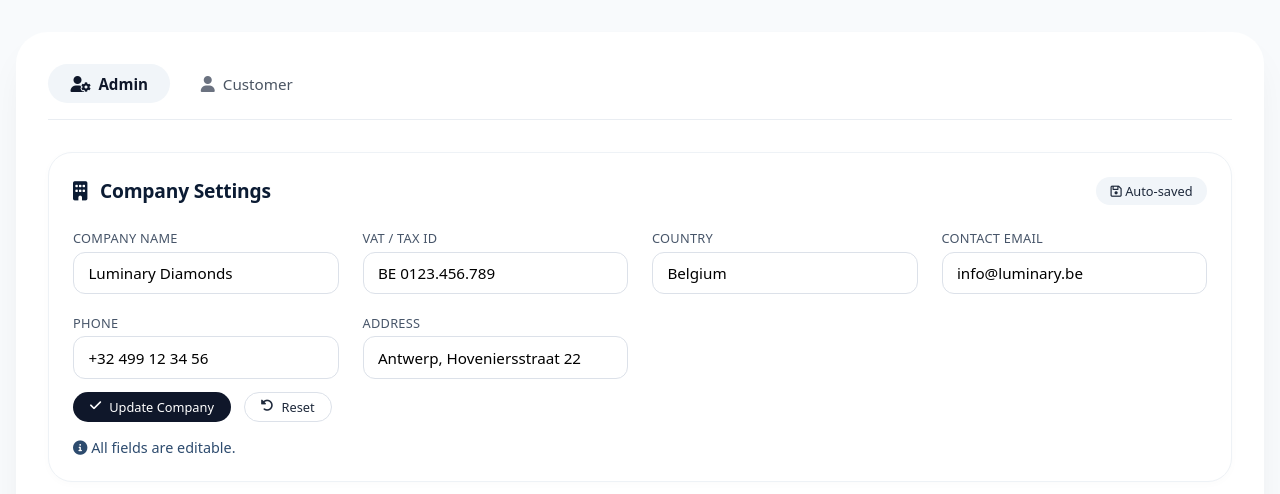
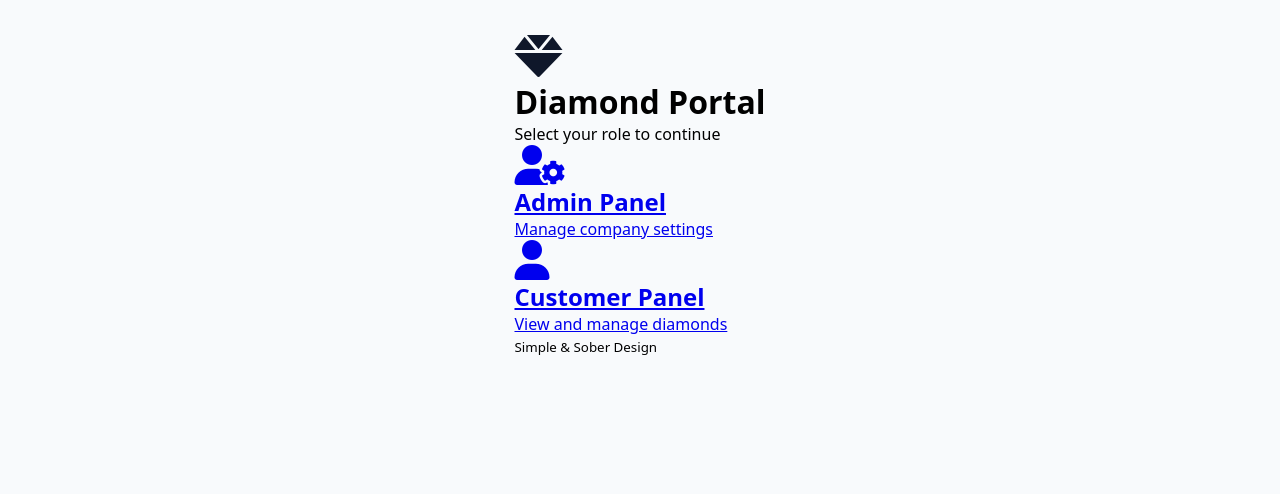
Before and after one commit to Digitalworldspace/diamond, a plain HTML site: page index.html in a window 1280 px wide. Drawn offline with nearby package versions, Linux system fonts and the light colour scheme.

Commit message:
Update index.html

```diff
--- a/index.html
+++ b/index.html
@@ -3,120 +3,37 @@
 <head>
     <meta charset="UTF-8" />
     <meta name="viewport" content="width=device-width, initial-scale=1.0" />
-    <title>Diamond Portal · Admin & Customer</title>
-
-    <!-- Styles -->
+    <title>Diamond Portal - Login</title>
     <link rel="stylesheet" href="css/style.css" />
-
-    <!-- Font Awesome 6 -->
     <link rel="stylesheet" href="https://cdnjs.cloudflare.com/ajax/libs/font-awesome/6.0.0-beta3/css/all.min.css" />
-
-    <!-- Supabase JS -->
-    <script src="https://cdn.jsdelivr.net/npm/@supabase/supabase-js@2"></script>
 </head>
 <body>
-    <div class="app" id="app">
-        <!-- Tabs -->
-        <div class="tabs">
-            <button class="tab-btn active" data-tab="admin">
-                <i class="fas fa-user-cog"></i> Admin
-            </button>
-            <button class="tab-btn" data-tab="customer">
-                <i class="fas fa-user"></i> Customer
-            </button>
-        </div>
+    <div class="login-container">
+        <div class="login-card">
+            <div class="login-header">
+                <i class="fas fa-gem" style="font-size: 3rem; color: #0f172a;"></i>
+                <h1>Diamond Portal</h1>
+                <p>Select your role to continue</p>
+            </div>
 
-        <!-- ========== ADMIN PANEL ========== -->
-        <div id="panel-admin" class="panel active">
-            <div class="card">
-                <div class="card-header">
-                    <h3><i class="fas fa-building" style="margin-right:0.5rem;"></i> Company Settings</h3>
-                    <span class="badge"><i class="far fa-save"></i> Auto-saved</span>
-                </div>
-                <div class="settings-grid" id="companySettings">
-                    <div class="settings-item">
-                        <label>Company Name</label>
-                        <input type="text" id="compName" value="Luminary Diamonds" />
-                    </div>
-                    <div class="settings-item">
-                        <label>VAT / Tax ID</label>
-                        <input type="text" id="compTax" value="BE 0123.456.789" />
-                    </div>
-                    <div class="settings-item">
-                        <label>Country</label>
-                        <input type="text" id="compCountry" value="Belgium" />
-                    </div>
-                    <div class="settings-item">
-                        <label>Contact Email</label>
-                        <input type="email" id="compEmail" value="info@luminary.be" />
-                    </div>
-                    <div class="settings-item">
-                        <label>Phone</label>
-                        <input type="text" id="compPhone" value="+32 499 12 34 56" />
-                    </div>
-                    <div class="settings-item">
-                        <label>Address</label>
-                        <input type="text" id="compAddress" value="Antwerp, Hoveniersstraat 22" />
-                    </div>
-                </div>
-                <div style="display: flex; gap: 0.8rem; margin-top: 0.8rem;">
-                    <button class="btn btn-primary btn-sm" id="saveCompanyBtn">
-                        <i class="fas fa-check"></i> Update Company
-                    </button>
-                    <button class="btn btn-outline btn-sm" id="resetCompanyBtn">
-                        <i class="fas fa-undo-alt"></i> Reset
-                    </button>
-                </div>
-                <div style="margin-top: 1rem; font-size:0.9rem; color: #2d4b6e;" id="companyFeedback">
-                    <i class="fas fa-info-circle"></i> All fields are editable.
-                </div>
+            <div class="role-selection">
+                <a href="admin.html" class="role-card admin-role">
+                    <i class="fas fa-user-cog" style="font-size: 2.5rem;"></i>
+                    <h2>Admin Panel</h2>
+                    <p>Manage company settings</p>
+                </a>
+
+                <a href="customer.html" class="role-card customer-role">
+                    <i class="fas fa-user" style="font-size: 2.5rem;"></i>
+                    <h2>Customer Panel</h2>
+                    <p>View and manage diamonds</p>
+                </a>
             </div>
-        </div>
 
-        <!-- ========== CUSTOMER PANEL ========== -->
-        <div id="panel-customer" class="panel">
-            <div class="card">
-                <div class="list-toolbar">
-                    <div>
-                        <span style="font-weight: 500; font-size:1rem;">
-                            <i class="fas fa-gem" style="margin-right:0.4rem;"></i>Diamond Inventory
-                        </span>
-                        <span class="badge" style="margin-left:0.8rem;" id="selectedCounter">0 selected</span>
-                    </div>
-                    <div class="bulk-actions">
-                        <button class="btn btn-sm" id="selectAllBtn">
-                            <i class="far fa-square"></i> All
-                        </button>
-                        <button class="btn btn-sm" id="deselectAllBtn">
-                            <i class="far fa-square"></i> None
-                        </button>
-                        <button class="btn btn-sm btn-primary" id="bulkConfirmBtn">
-                            <i class="fas fa-check-circle"></i> Confirm
-                        </button>
-                        <button class="btn btn-sm" id="bulkHoldBtn">
-                            <i class="fas fa-pause-circle"></i> Hold
-                        </button>
-                        <button class="btn btn-sm" id="bulkReleaseBtn">
-                            <i class="fas fa-undo-alt"></i> Release
-                        </button>
-                    </div>
-                </div>
-
-                <!-- Diamond Grid -->
-                <div class="diamond-grid" id="diamondGrid">
-                    <!-- Cards injected by JS -->
-                </div>
-                <div style="margin-top:1.2rem; font-size:0.85rem; color: #475569;">
-                    <i class="fas fa-arrow-pointer"></i> Select stones, then use bulk actions.
-                </div>
+            <div class="login-footer">
+                <small>Simple &amp; Sober Design</small>
             </div>
         </div>
     </div>
-
-    <!-- JavaScript Files -->
-    <script src="js/supabase-config.js"></script>
-    <script src="js/admin.js"></script>
-    <script src="js/customer.js"></script>
-    <script src="js/app.js"></script>
 </body>
 </html>
```
